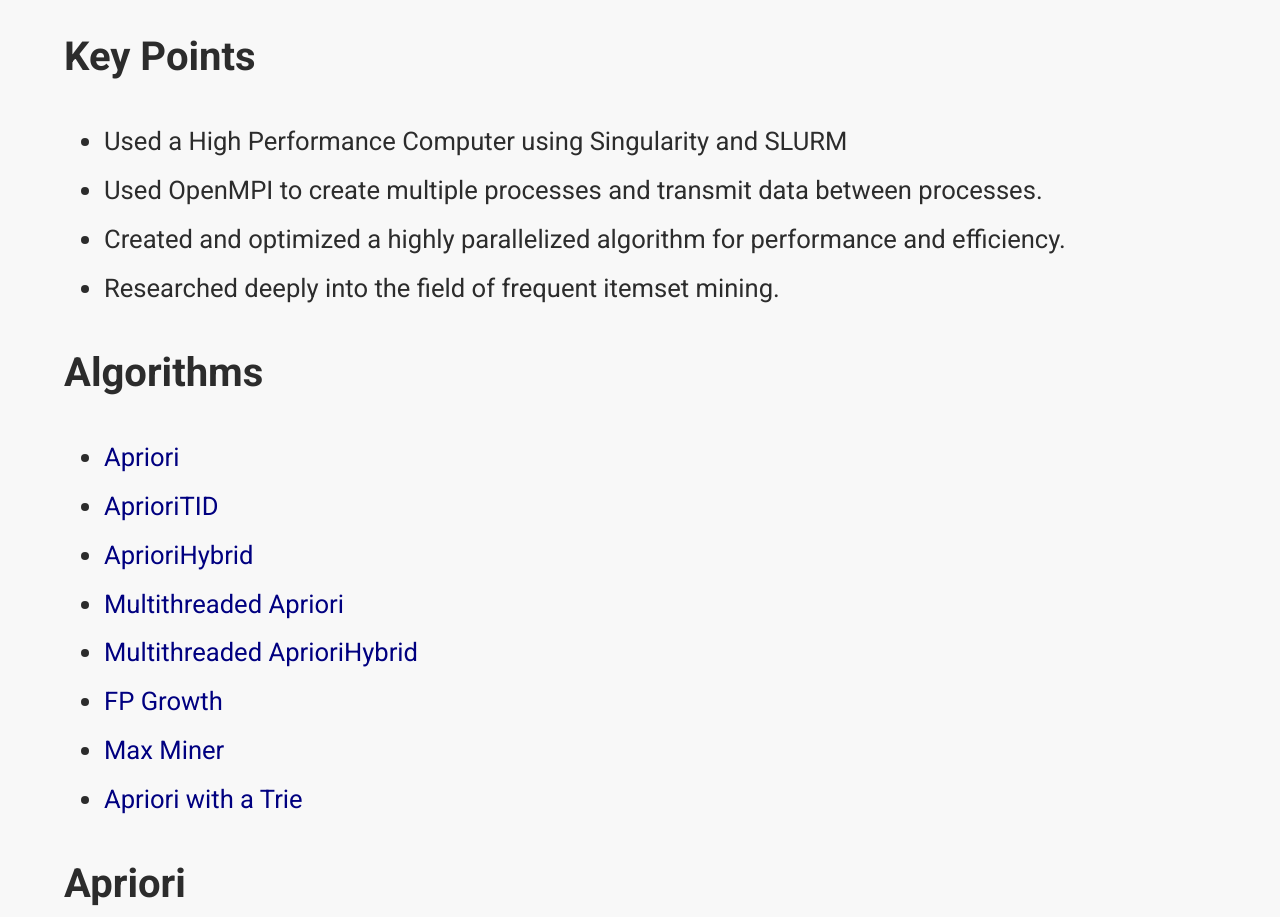
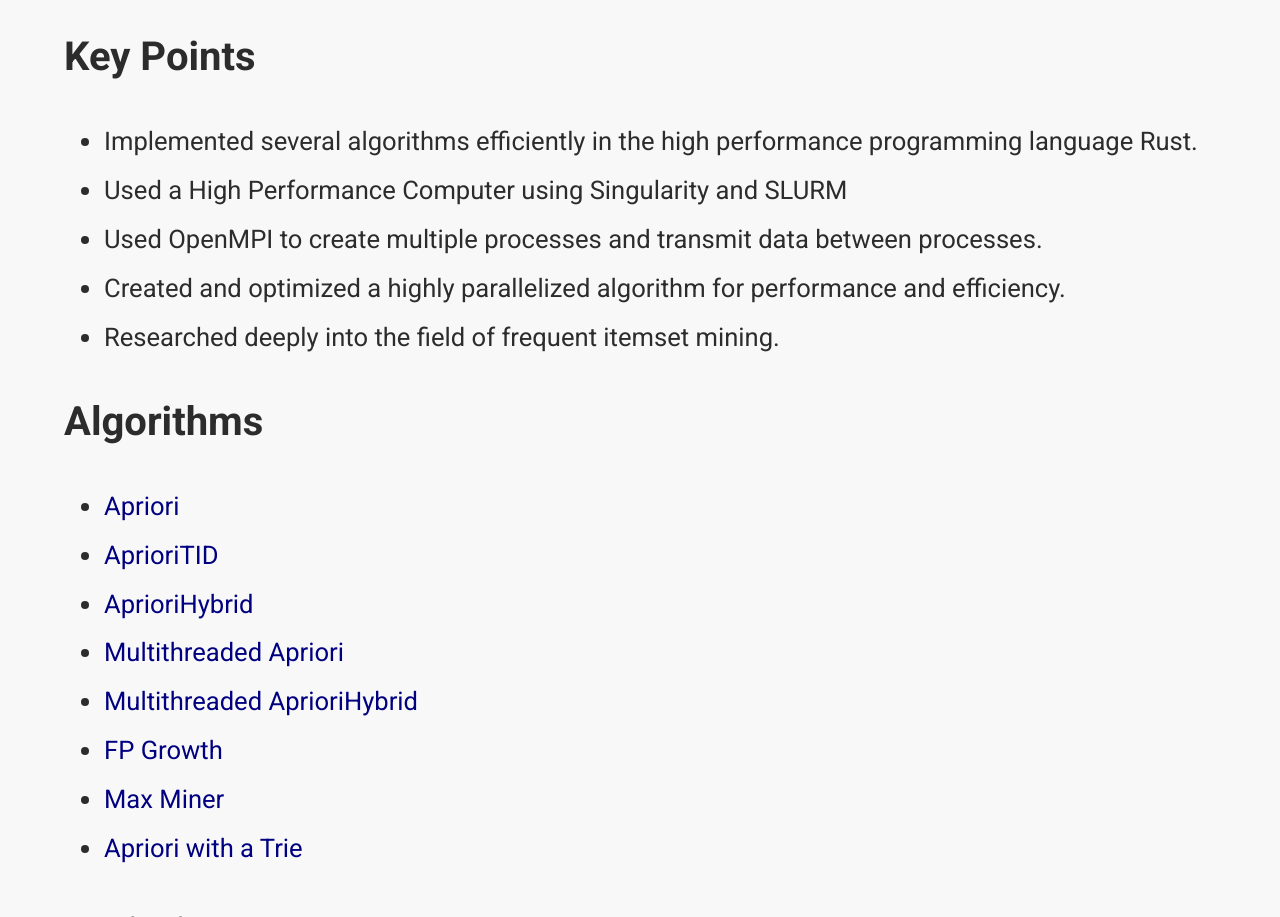
Before and after one commit to Striker2783/Striker2783.github.io, a website: page projects/CS4710/index.html in a window 1280 px wide. Shown: the part 801-1718 px from the top of the page. Drawn offline with Linux system fonts and the light colour scheme.

Commit message:
Additional Key Point

```diff
--- a/projects/CS4710/index.html
+++ b/projects/CS4710/index.html
@@ -29,6 +29,8 @@
             <section>
                 <h1>Key Points</h1>
                 <ul>
+                    <li>Implemented several algorithms efficiently in the high performance programming language Rust.
+                    </li>
                     <li>Used a High Performance Computer using Singularity and SLURM</li>
                     <li>
                         Used OpenMPI to create multiple processes and transmit data between processes.
```
